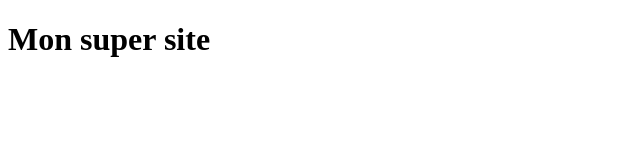
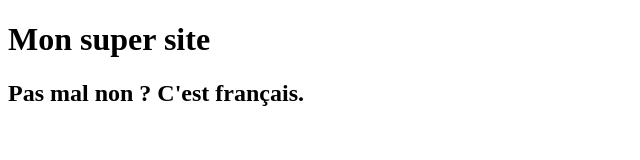
Before and after one commit to alexdslv/coursGit, a plain HTML site: page index.html in a window 1280 px wide. Shown: the whole page, without its empty margins (0-640 px from the left). Drawn offline with Linux system fonts and the light colour scheme.

```diff
--- a/index.html
+++ b/index.html
@@ -8,5 +8,6 @@
 </head>
 <body>
     <h1>Mon super site</h1>
+    <h2>Pas mal non ? C'est français.</h2>
 </body>
 </html>
```
